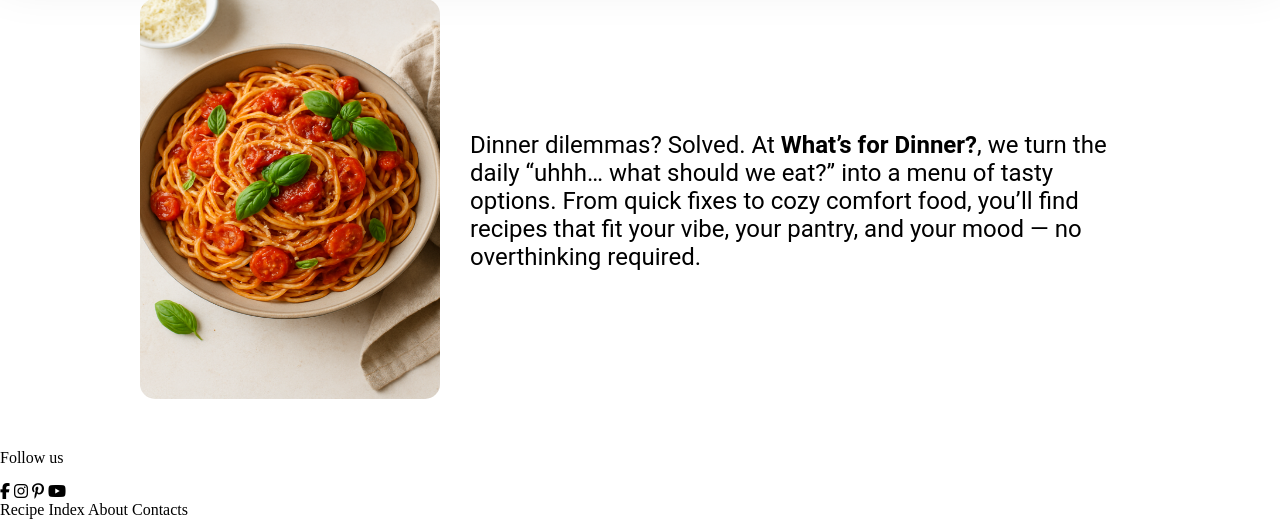
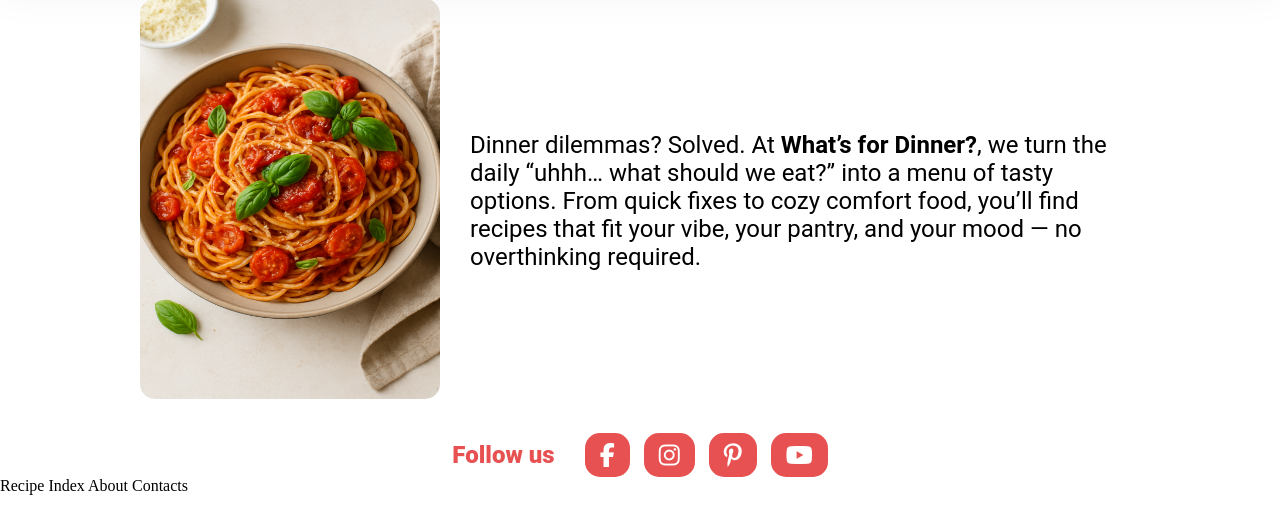
Before and after one commit to mariami57/WhatsForDinner, a Django app: page / in a window 1280 px wide. Shown: the part 304-823 px from the top of the page. After the commit the page ends 799 px from the top, so only its background shows below. Run offline with Django 5.2, Linux system fonts and the light colour scheme.

Commit message:
updated social media footer

```diff
--- a/static/css/base.css
+++ b/static/css/base.css
@@ -72,3 +72,33 @@ nav ul{
     font-family: "Roboto", sans-serif;
     font-size:1.5rem;
 }
+
+.social-media {
+    display:flex;
+    gap: 20px;
+    justify-content: center;
+    align-items: center;
+
+}
+
+.social-media p {
+    margin: 0;
+    font-family: "Roboto", sans-serif;
+    font-size:1.5rem;
+    color: rgb(231, 81, 81);
+    font-weight:800;
+}
+
+.icons i {
+    font-size:1.5rem;
+    background-color: rgb(231, 81, 81);
+    color: white;
+    border-radius: 15px;
+    padding: 10px 15px;
+    margin-left: 10px;
+}
+
+.icons i:hover {
+    background-color: rgb(194, 197, 127);
+    cursor: pointer;
+}
--- a/templates/common/base.html
+++ b/templates/common/base.html
@@ -22,11 +22,14 @@
 
     <footer>
         <div class="social-media">
-             <p>Follow us</p>
-            <i class="fa-brands fa-facebook-f"></i>
-            <i class="fa-brands fa-instagram"></i>
-            <i class="fa-brands fa-pinterest-p"></i>
-            <i class="fa-brands fa-youtube"></i>
+            <p>Follow us</p>
+            <div class="icons">
+                <i class="fa-brands fa-facebook-f"></i>
+                <i class="fa-brands fa-instagram"></i>
+                <i class="fa-brands fa-pinterest-p"></i>
+                <i class="fa-brands fa-youtube"></i>
+            </div>
+
         </div>
 
         <div class="additional-info">
```
